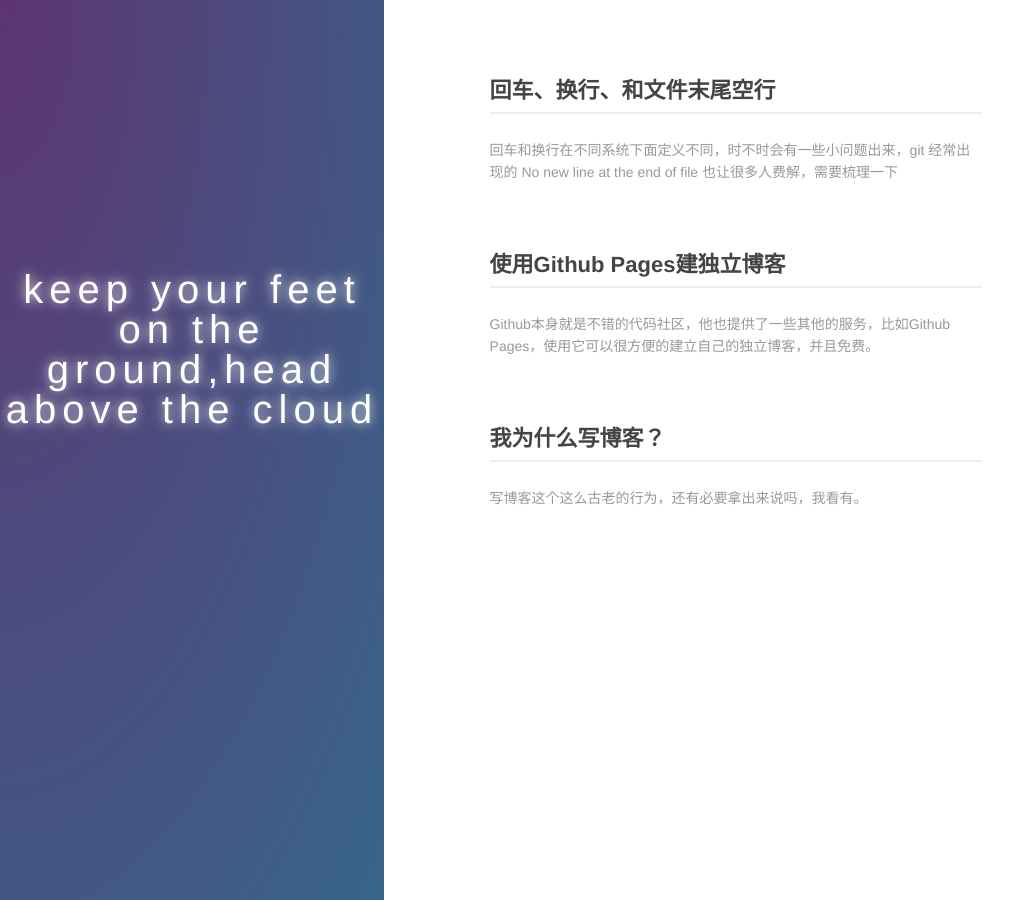
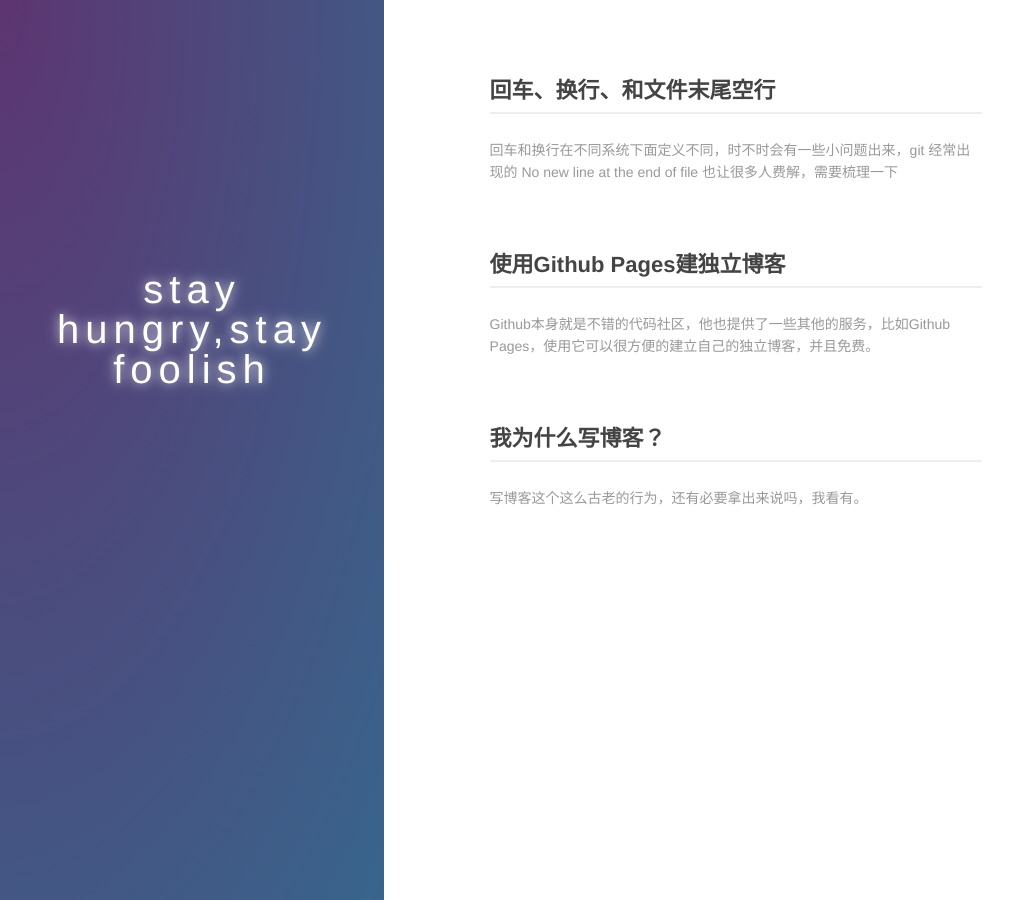
Before and after one commit to tangcong/tangcong.github.io, a Jekyll site: the page built from index.md, in a window 1280 px wide. Shown: the whole page, without its empty margins (0-1032 px from the left). Built offline with Jekyll 4.4.1, drawn with Linux system fonts in a browser that asks for light colours.

Commit message:
update h1

```diff
--- a/index.md
+++ b/index.md
@@ -6,7 +6,7 @@ layout: default
   <div class="index-wrapper">
     <div class="aside">
       <div class="info-card">
-        <h1>keep your feet on the ground,head above the cloud</h1>
+        <h1>stay hungry,stay foolish</h1>
       </div>
       <div id="particles-js"></div>
     </div>
```
Also changed, not shown: README.md.
